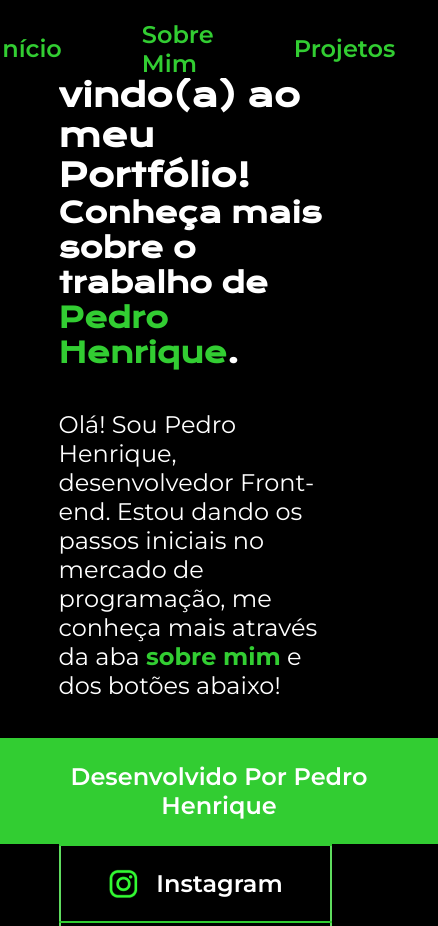
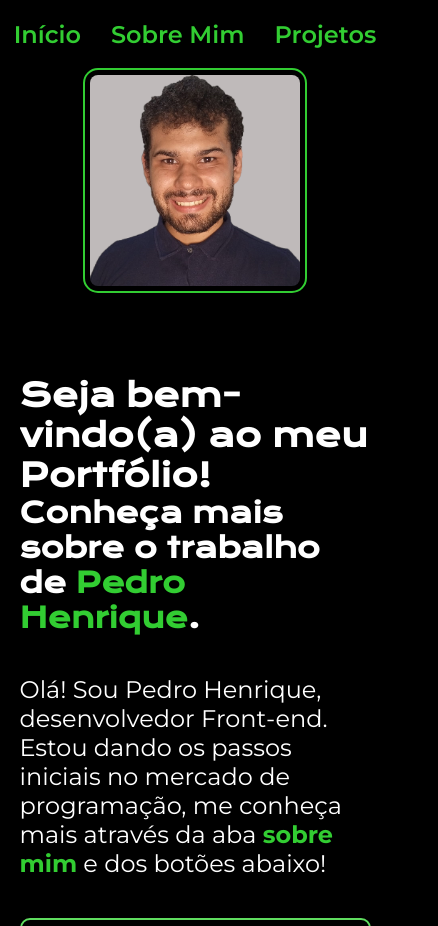
Before and after one commit to PedroHkarate/MeuPortifolio, a plain HTML site: page index.html in a window 390 px wide. Shown: the top 926 px of the page, 438 px wide, since content can reach past the window. Drawn offline with nearby package versions, Linux system fonts and the light colour scheme.

Commit message:
Add files via upload

```diff
--- a/index.html
+++ b/index.html
@@ -12,6 +12,7 @@
     <link rel="stylesheet" href="/src/estilos/fontes.css">
     <link rel="stylesheet" href="https://use.fontawesome.com/releases/v5.15.4/css/solid.css" />
     <link rel="stylesheet" href="https://use.fontawesome.com/releases/v5.15.4/css/fontawesome.css" />
+    <link rel="stylesheet" href="/src/estilos/media_queries.css">
 </head>
 
 <body>
@@ -56,9 +57,11 @@
             </div>
         </section>
 
-        <div class="foto">
+        <img class="foto__pedro" src="/src/imagens/Pedro Henrique.png" alt="Foto Pedro Henrique">
+
+        <!-- <div class="foto">
             <img class="foto__pedro" src="/src/imagens/Pedro Henrique.png" alt="Foto Pedro Henrique">
-        </div>
+        </div> -->
     </main>
     <footer class="rodape">
         <p>Desenvolvido Por Pedro Henrique</p>
--- a/src/estilos/estilos.css
+++ b/src/estilos/estilos.css
@@ -8,7 +8,6 @@ body {
 }
 
 .topo__menu {
-    position: fixed;
     top: 0%;
     display: flex;
     align-items: center;
@@ -35,15 +34,15 @@ body {
 
 .apresentacao {
     display: flex;
-    flex-wrap: wrap;
     align-items: center;
     justify-content: space-between;
     padding: 9% 15%;
+    gap: 82px;
     overflow: auto;
 }
 
 .apresentacao__corpo {
-    width: 615px;
+    width: 50%;
     display: flex;
     flex-direction: column;
     gap: 40px;
@@ -107,7 +106,7 @@ body {
     align-items: center;
     justify-content: center;
     gap: 0 16px;
-    width: 378px;
+    width: 50%;
     text-align: center;
     text-decoration: none;
     font-size: 1.5rem;
@@ -125,19 +124,15 @@ body {
     transition: 100ms;
 }
 
-.foto{
+.foto__pedro{
+    width: 60%;
+    padding: 5px;
     border: 2px solid var(--cor-terciaria);
-    border-radius: 15px;
-}
-
-.foto__pedro{
-    padding: 5px;
     border-radius: 15px;
     overflow: auto;
 }
 
 .rodape {
-    position: fixed;
     width: 100vw;
     bottom: 0%;
     padding: 24px;
--- /dev/null
+++ b/src/estilos/media_queries.css
@@ -0,0 +1,21 @@
+@media (max-width: 1200px) {
+
+    .topo__menu{
+        gap: 50px;
+    }
+
+    .apresentacao{
+        flex-direction: column-reverse;
+        padding: 5%;
+    }
+
+    .apresentacao__corpo{
+        width: auto;
+    }
+}
+
+@media (max-width: 700px) {
+    .topo__menu{
+        gap: 30px;
+    }
+}
```
Also changed, not shown: src/paginas/projetos.html (+1 -0 lines), src/paginas/sobre_mim.html (+10 -5 lines).
